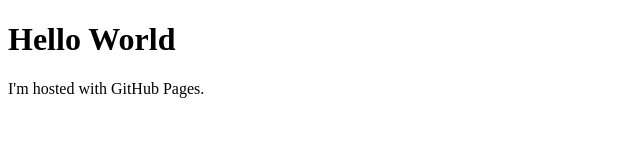
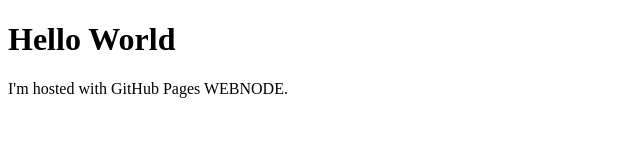
Before and after one commit to Kenasa101/webNodemini-app-frz.github.io, a plain HTML site: page index.html in a window 1280 px wide. Shown: the whole page, without its empty margins (0-640 px from the left). Drawn offline with Linux system fonts and the light colour scheme.

Commit message:
Update index.html

```diff
--- a/index.html
+++ b/index.html
@@ -2,6 +2,6 @@
 <html>
 <body>
 <h1>Hello World</h1>
-<p>I'm hosted with GitHub Pages.</p>
+<p>I'm hosted with GitHub Pages WEBNODE.</p>
 </body>
 </html>
```
